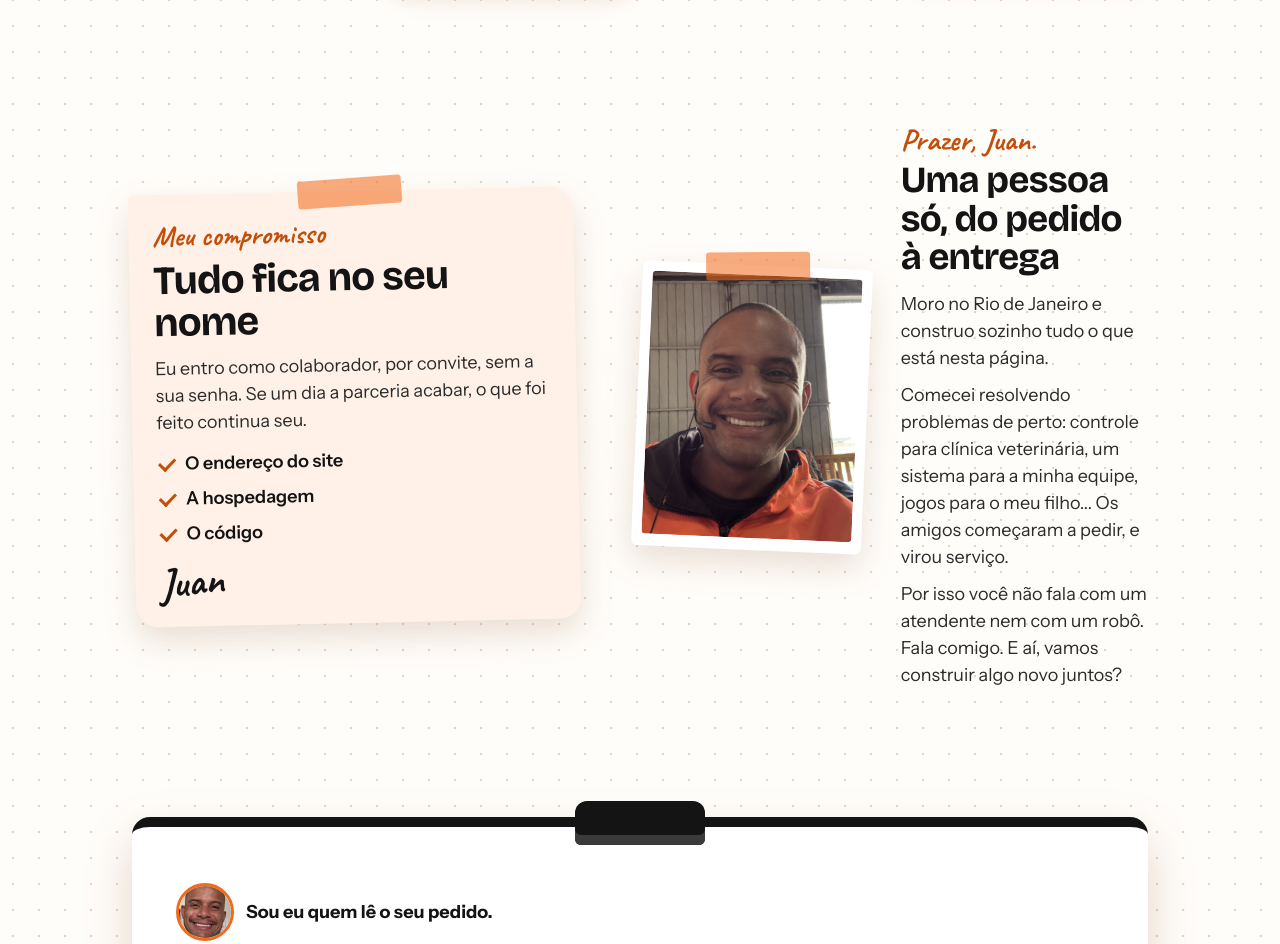
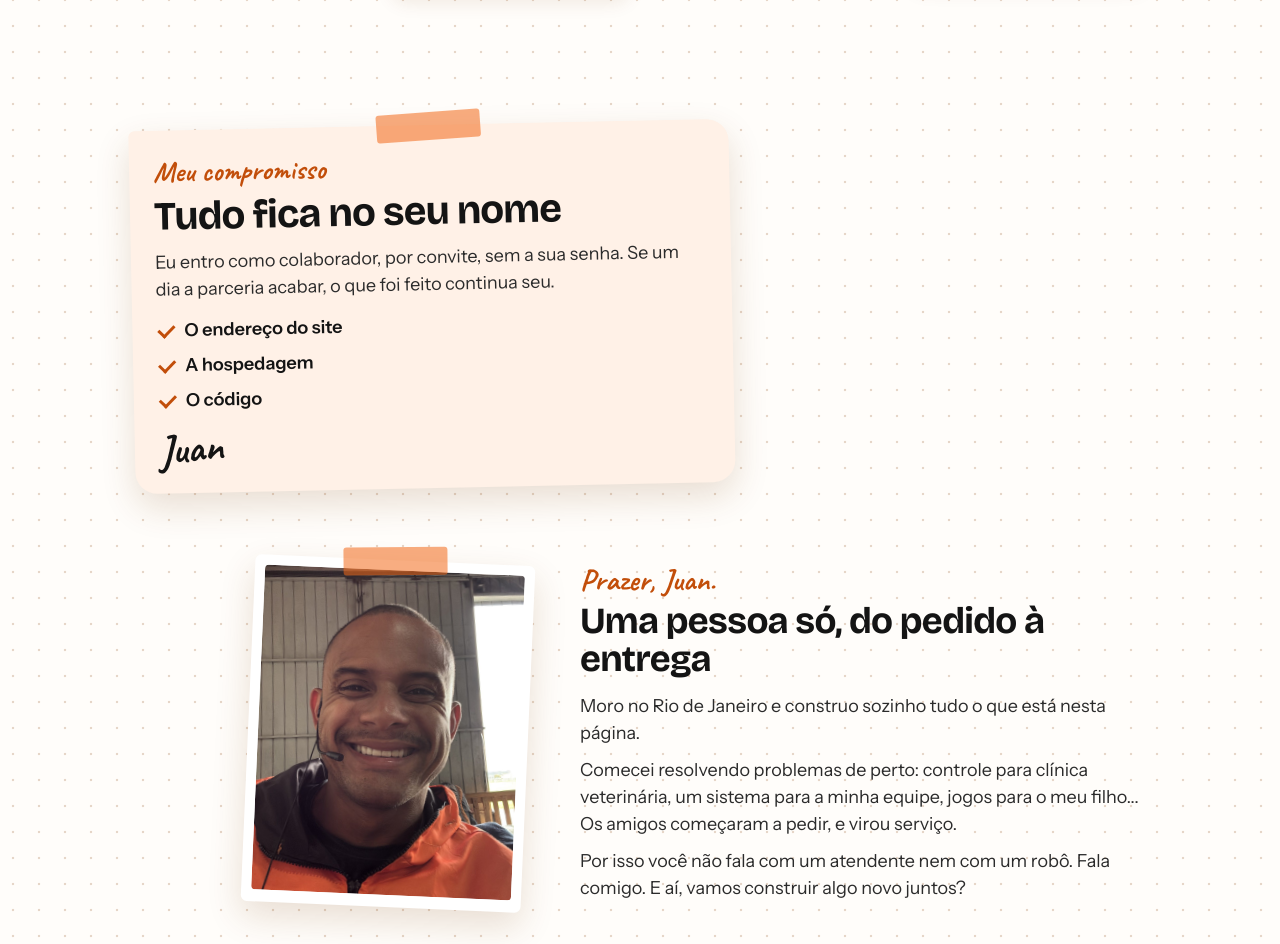
Before and after one commit to JuanIan7/portfolio, a plain HTML site: page index.html in a window 1280 px wide. Shown: the part 2977-3921 px from the top of the page. Drawn offline with nearby package versions, Linux system fonts and the light colour scheme.

Commit message:
Portfólio: carta do Juan com espaço próprio em tela larga
Co-Authored-By: Claude Fable 5.2 <noreply@anthropic.com>

```diff
--- a/index.html
+++ b/index.html
@@ -164,8 +164,11 @@ label.rot small, legend small { font-weight:500; color:var(--cinza); }
   .caminho { grid-template-columns:repeat(4, 1fr); gap:20px; }
   .caminho::before { left:27px; right:27px; top:27px; bottom:auto; border-left:0; border-top:3px dashed var(--laranja); }
   .caminho li { grid-template-columns:1fr; }
-  .par { grid-template-columns:1fr 1.15fr; gap:60px; align-items:center; }
-  .carta { grid-template-columns:230px 1fr; align-items:center; gap:34px; }
+  /* um abaixo do outro, em ziguezague: o compromisso à esquerda, a carta à direita */
+  .par { grid-template-columns:1fr; gap:72px; }
+  .compromisso { max-width:600px; }
+  .carta { grid-template-columns:280px 1fr; align-items:center; gap:52px; max-width:900px; margin-left:auto; }
+  .carta p { max-width:52ch; }
   .carta figure { width:100%; }
   .dupla { grid-template-columns:1fr 1fr; }
   .prancheta { padding:56px 44px 40px; }
```
